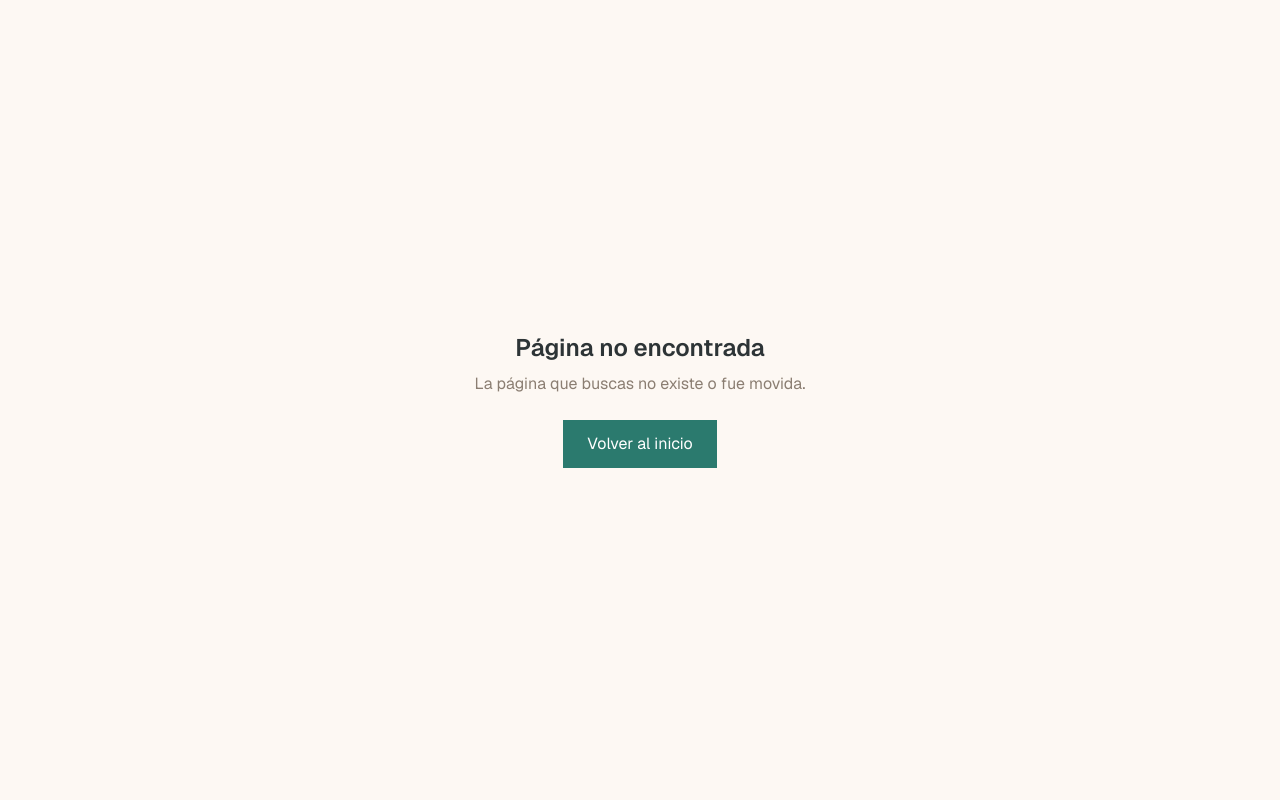
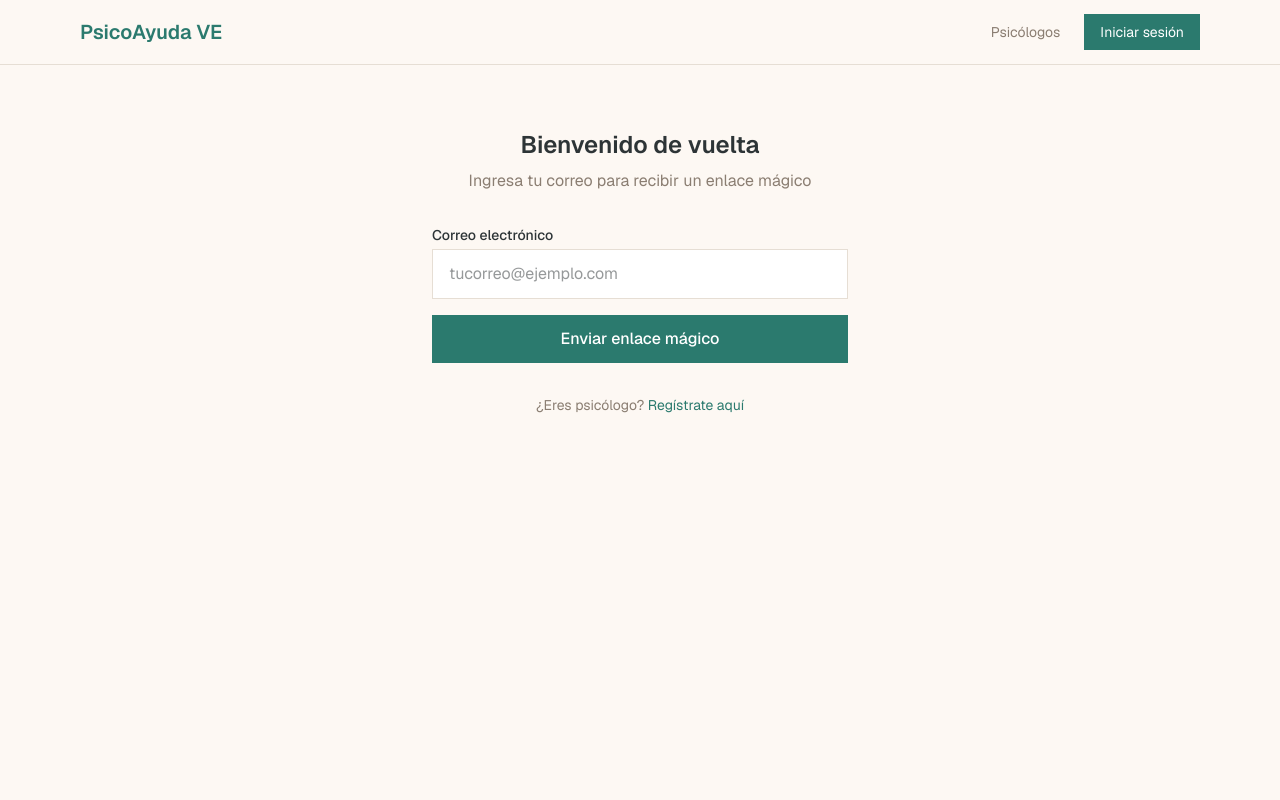
Before and after one commit to EdgarVz/psicoayuda-ve, a Next.js app: page /login in a window 1280 px wide. Before the commit this address had no page. Shown: the top 800 px of the page. Built offline with nearby package versions, Linux system fonts and the light colour scheme; no server answers.

Commit message:
feat(auth): phase 3 - schemas, actions, login page

```diff
--- a/package.json
+++ b/package.json
@@ -35,8 +35,8 @@
   "devDependencies": {
     "@tailwindcss/postcss": "^4",
     "@types/node": "^20",
-    "@types/react": "^19",
-    "@types/react-dom": "^19",
+    "@types/react": "^19.2.17",
+    "@types/react-dom": "^19.2.3",
     "eslint": "^9",
     "eslint-config-next": "16.2.9",
     "tailwindcss": "^4",
--- /dev/null
+++ b/src/app/(public)/login/page.tsx
@@ -0,0 +1,27 @@
+import type { Metadata } from 'next'
+import { MagicLinkForm } from '@/features/auth/components/magic-link-form'
+
+export const metadata: Metadata = {
+  title: 'Iniciar sesión',
+  description: 'Accede a PsicoAyuda VE con tu correo electrónico',
+}
+
+export default function LoginPage() {
+  return (
+    <div className="max-w-md mx-auto px-4 py-16">
+      <div className="text-center mb-8">
+        <h1 className="text-2xl font-semibold mb-2">Bienvenido de vuelta</h1>
+        <p className="text-muted">Ingresa tu correo para recibir un enlace mágico</p>
+      </div>
+
+      <MagicLinkForm />
+
+      <p className="text-center text-sm text-muted mt-8">
+        ¿Eres psicólogo?{' '}
+        <a href="/registro-psicologo" className="text-primary hover:underline">
+          Regístrate aquí
+        </a>
+      </p>
+    </div>
+  )
+}
--- /dev/null
+++ b/src/features/auth/actions.ts
@@ -0,0 +1,35 @@
+'use server'
+
+import { headers } from 'next/headers'
+import { createServerSupabase } from '@/lib/supabase/server'
+import { magicLinkSchema, type MagicLinkInput } from './schemas'
+import { env } from '@/lib/env'
+
+export async function sendMagicLink(input: MagicLinkInput): Promise<{ success?: true; error?: string }> {
+  const parsed = magicLinkSchema.safeParse(input)
+  if (!parsed.success) {
+    return { error: parsed.error.issues[0]?.message ?? 'Datos inválidos' }
+  }
+
+  const supabase = await createServerSupabase()
+  const headersList = await headers()
+  const origin = headersList.get('origin') ?? env.NEXT_PUBLIC_SITE_URL
+
+  const { error } = await supabase.auth.signInWithOtp({
+    email: parsed.data.email,
+    options: {
+      emailRedirectTo: `${origin}/dashboard`,
+    },
+  })
+
+  if (error) {
+    return { error: 'Error al enviar el enlace. Intenta de nuevo.' }
+  }
+
+  return { success: true }
+}
+
+export async function signOut(): Promise<void> {
+  const supabase = await createServerSupabase()
+  await supabase.auth.signOut()
+}
--- /dev/null
+++ b/src/features/auth/components/magic-link-form.tsx
@@ -0,0 +1,67 @@
+'use client'
+
+import { useState } from 'react'
+import { sendMagicLink } from '@/features/auth/actions'
+
+type FormState = 'idle' | 'sending' | 'sent' | 'error'
+
+export function MagicLinkForm() {
+  const [email, setEmail] = useState('')
+  const [state, setState] = useState<FormState>('idle')
+  const [error, setError] = useState('')
+
+  async function handleSubmit(e: React.FormEvent) {
+    e.preventDefault()
+    setState('sending')
+    setError('')
+
+    const result = await sendMagicLink({ email })
+
+    if (result.error) {
+      setError(result.error)
+      setState('error')
+      return
+    }
+
+    setState('sent')
+  }
+
+  if (state === 'sent') {
+    return (
+      <div className="text-center p-8 bg-background-alt rounded-radius-card">
+        <p className="text-lg font-medium mb-2">Revisa tu correo</p>
+        <p className="text-muted">Te enviamos un enlace mágico para iniciar sesión.</p>
+      </div>
+    )
+  }
+
+  return (
+    <form onSubmit={handleSubmit} className="space-y-4">
+      <div>
+        <label htmlFor="email" className="block text-sm font-medium mb-1">
+          Correo electrónico
+        </label>
+        <input
+          id="email"
+          type="email"
+          value={email}
+          onChange={(e) => setEmail(e.target.value)}
+          placeholder="tucorreo@ejemplo.com"
+          required
+          disabled={state === 'sending'}
+          className="w-full px-4 py-3 rounded-radius-button border border-border bg-white focus:outline-none focus:ring-2 focus:ring-primary disabled:opacity-50"
+        />
+      </div>
+
+      {error && <p className="text-sm text-danger">{error}</p>}
+
+      <button
+        type="submit"
+        disabled={state === 'sending'}
+        className="w-full bg-primary text-white py-3 rounded-radius-button font-medium hover:bg-primary-light transition-colors disabled:opacity-50"
+      >
+        {state === 'sending' ? 'Enviando...' : 'Enviar enlace mágico'}
+      </button>
+    </form>
+  )
+}
--- /dev/null
+++ b/src/features/auth/schemas.ts
@@ -0,0 +1,18 @@
+import { z } from 'zod'
+
+export const magicLinkSchema = z.object({
+  email: z
+    .string()
+    .email('Ingresa un correo electrónico válido'),
+})
+
+export type MagicLinkInput = z.infer<typeof magicLinkSchema>
+
+export const psychologistSignupSchema = z.object({
+  email: z.string().email('Ingresa un correo electrónico válido'),
+  display_name: z.string().min(2, 'Mínimo 2 caracteres').max(50, 'Máximo 50 caracteres'),
+  full_name: z.string().min(3, 'Ingresa tu nombre completo').max(100, 'Máximo 100 caracteres'),
+  license_number: z.string().min(3, 'Ingresa tu número de colegiado'),
+})
+
+export type PsychologistSignupInput = z.infer<typeof psychologistSignupSchema>
```
Also changed, not shown: 2 other files (tests, documents, lock files or other folders).
